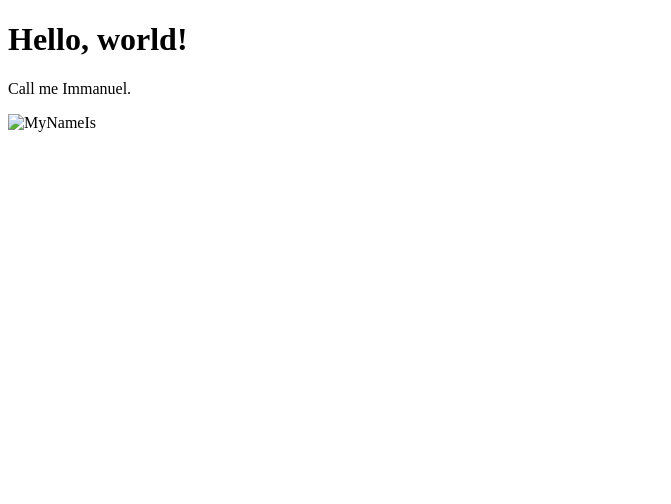
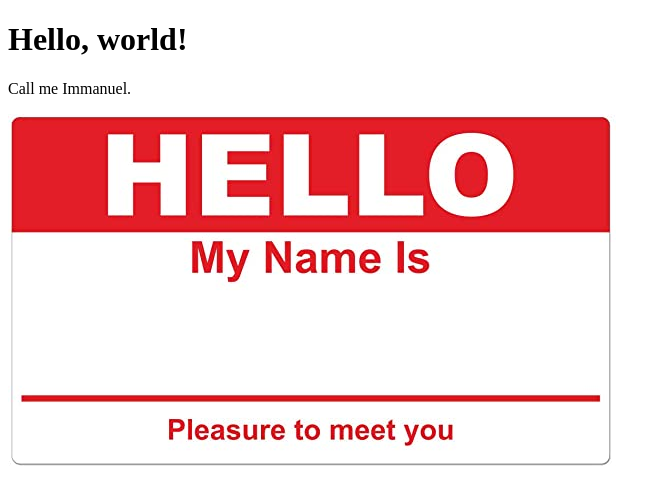
Before and after one commit to TheRealDealDean/website, a plain HTML site: page index.html in a window 1280 px wide. Shown: the whole page, without its empty margins (0-671 px from the left). Drawn offline with Linux system fonts and the light colour scheme.

Commit message:
Fixed issues relating to Picture not showing on webpage

```diff
--- a/index.html
+++ b/index.html
@@ -6,6 +6,6 @@
     <body>
         <h1>Hello, world!</h1>
         <p>Call me Immanuel.</p>
-        <img src="/repos/website/images/mynameis.jpg" alt="MyNameIs">
+        <img src="images/mynameis.jpg" alt="MyNameIs">
     </body>
 </html>
```
